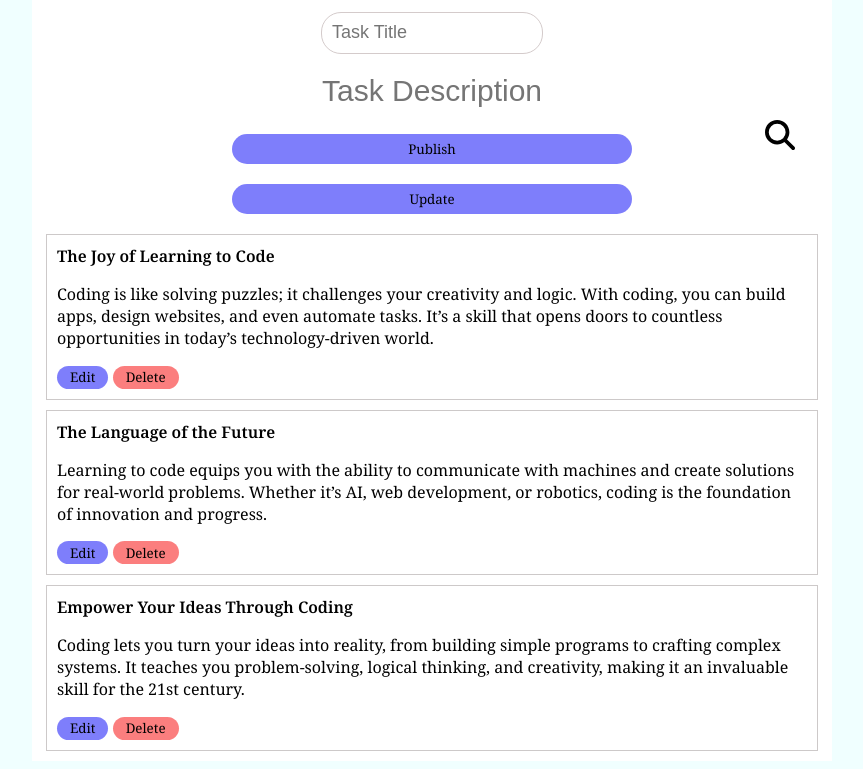
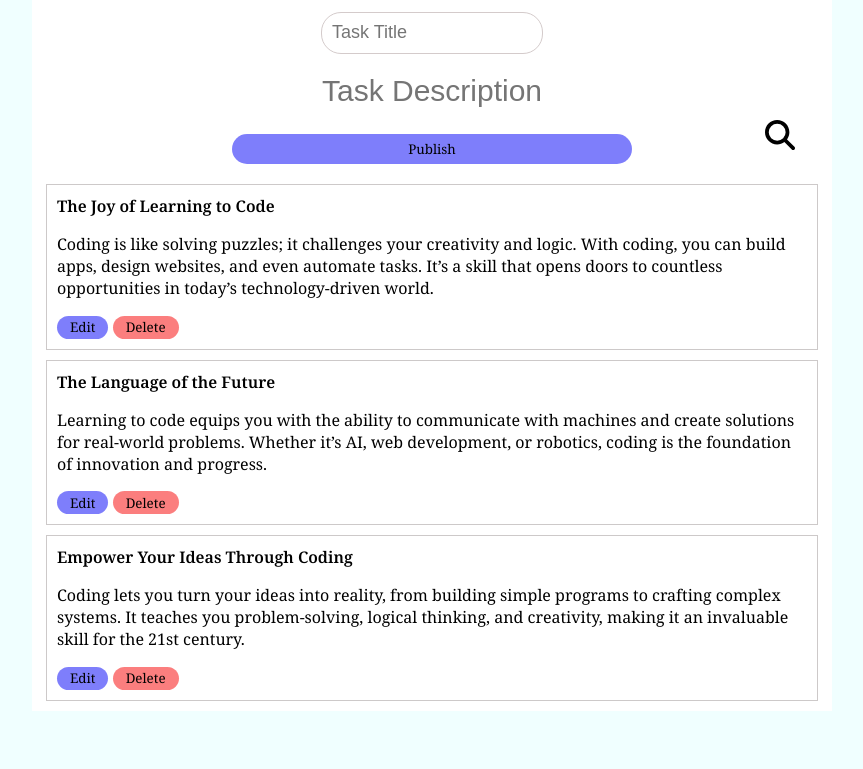
Before and after one commit to DevByDipto/exam-3, a plain HTML site: page index.html in a window 1280 px wide. Shown: the part 96-865 px from the top of the page, without its empty margins (208-1071 px from the left). After the commit the page ends 815 px from the top, so only its background shows below. Drawn offline with Linux system fonts and the light colour scheme.

Commit message:
Update style.css

```diff
--- a/style.css
+++ b/style.css
@@ -1,7 +1,4 @@
 @import url('https://fonts.googleapis.com/css2?family=Noto+Serif:ital,wght@0,100..900;1,100..900&display=swap');
-.update {
-    display: none;
-}
 
 body {
     display: flex;
@@ -36,7 +33,7 @@ input {
 
 }
 .update{
-    display: block;
+    display: none;
     margin: 0 auto;
     margin-bottom: 20px;
     width: 400px;
```
